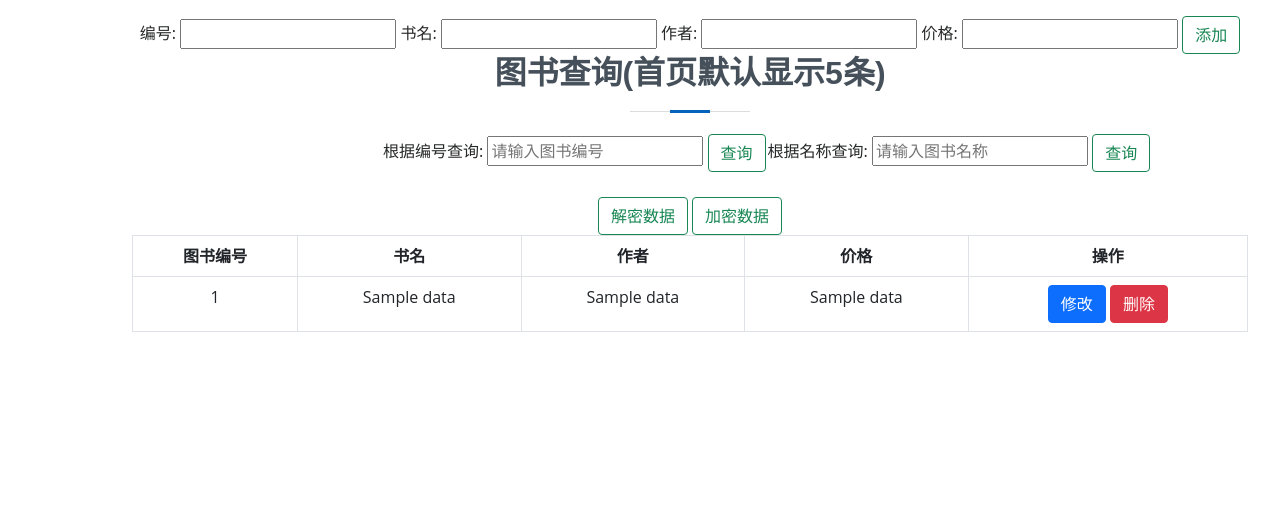
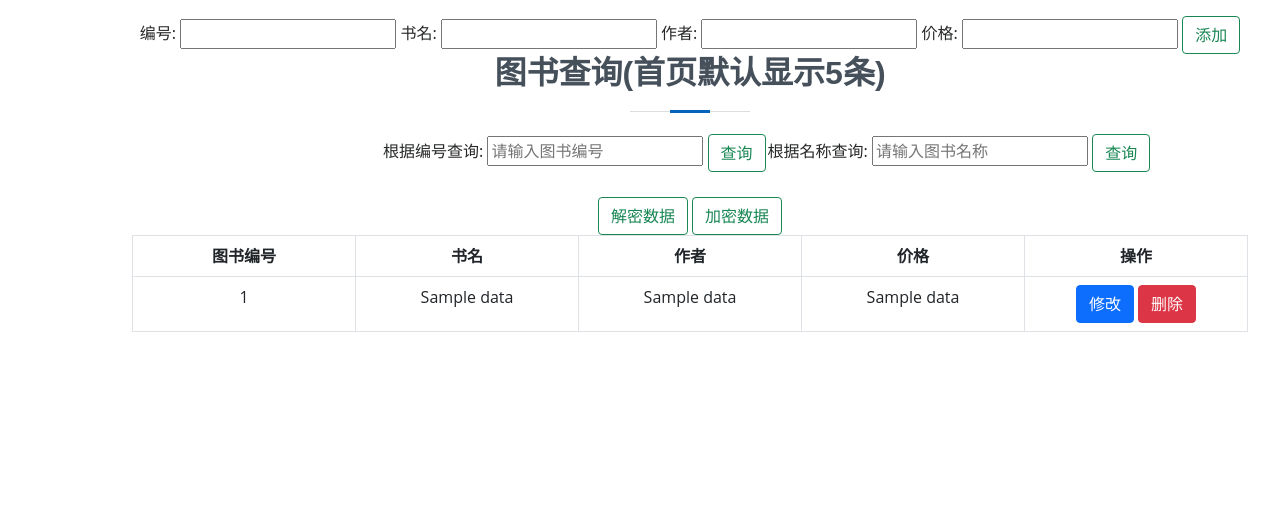
Before and after one commit to gtqbhksl/AESLibrary, a Flask app: template templates/index.html in a window 1280 px wide. Shown: the part 922-1452 px from the top of the page. Run offline with Flask 3, Linux system fonts and the light colour scheme; the template is opened without the code that fills it: most values are stand-ins (such as "Sample title", 1, 10 or a date in 2020); some libraries are stand-ins or nearby versions.

Commit message:
success on show

```diff
--- a/templates/index.html
+++ b/templates/index.html
@@ -74,7 +74,7 @@
                 <button  class="btn btn-outline-success" onclick="encrypto_show()">加密数据</button>
                 <br>
 
-                <table class="table table-bordered">
+                <table class="table table-bordered" style="table-layout: fixed">
                     <tr>
                         <th>图书编号</th>
                         <th>书名</th>
@@ -102,8 +102,6 @@
                         var s3 = document.getElementsByTagName("table")[1]; //获取第2个表格
                         for(var i=1;i<s3.rows.length;i++){
                             for(var j=1;j<s3.rows[i].cells.length - 1;j++){
-                                //console.log(s3.rows[i].cells[j]);
-                                console.log(decryptData(s3.rows[i].cells[j].textContent));
                                 s3.rows[i].cells[j].textContent = decryptData(s3.rows[i].cells[j].textContent);
                             }
                         }
@@ -113,9 +111,8 @@
                         var s3 = document.getElementsByTagName("table")[1]; //获取第2个表格
                         for(var i=1;i<s3.rows.length;i++){
                             for(var j=1;j<s3.rows[i].cells.length - 1;j++){
-                                //console.log(s3.rows[i].cells[j]);
-                                console.log(encryptData(s3.rows[i].cells[j].textContent));
                                 s3.rows[i].cells[j].textContent = encryptData(s3.rows[i].cells[j].textContent);
+                                //s3.rows[i].cells[j].textContent = '***';
                             }
                         }
                     }
@@ -125,7 +122,6 @@
                         // 使用sjcl库对加密数据进行解密
                         //console.log(JSON.stringify(encryptedData));
                         var decryptedData = sjcl.decrypt(decryptionKey, encryptedData);
-                        console.log(decryptedData);
                         return decryptedData;
                     }
                     function encryptData(cryptedData) {
@@ -134,7 +130,6 @@
                         // 使用sjcl库对加密数据进行解密
                         //console.log(JSON.stringify(encryptedData));
                         var decryptedData = sjcl.encrypt(decryptionKey, cryptedData);
-                        console.log(decryptedData);
                         return decryptedData;
                     }
                     function encrypto_add(){
@@ -173,6 +168,13 @@
 <script src="static/js/main.js"></script>
 <script src="../static/jquery-3.4.1.js"></script>
 </body>
+<style>
+td {
+      white-space:nowrap;
+      overflow:hidden;
+      text-overflow: ellipsis;
+}
+</style>
 
 <script>
     function dele(id) {
```
Also changed, not shown: templates/select.html (+8 -1 lines).
